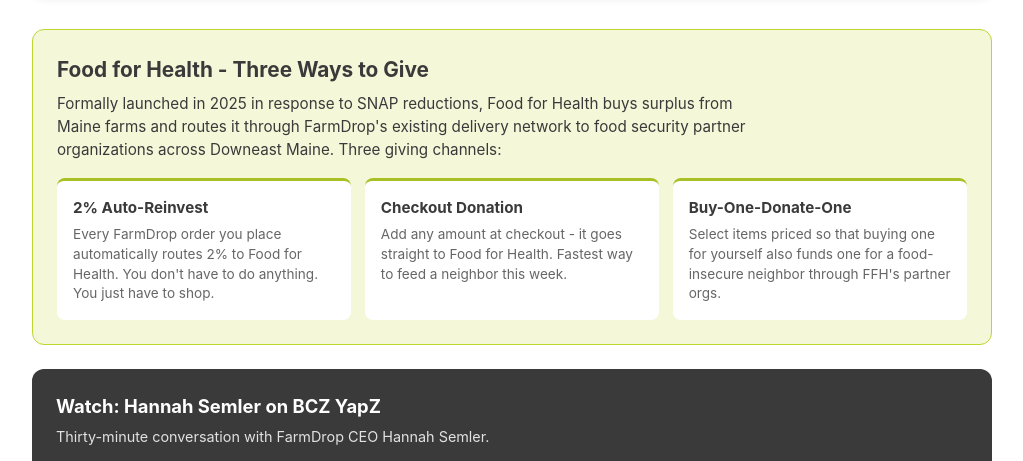
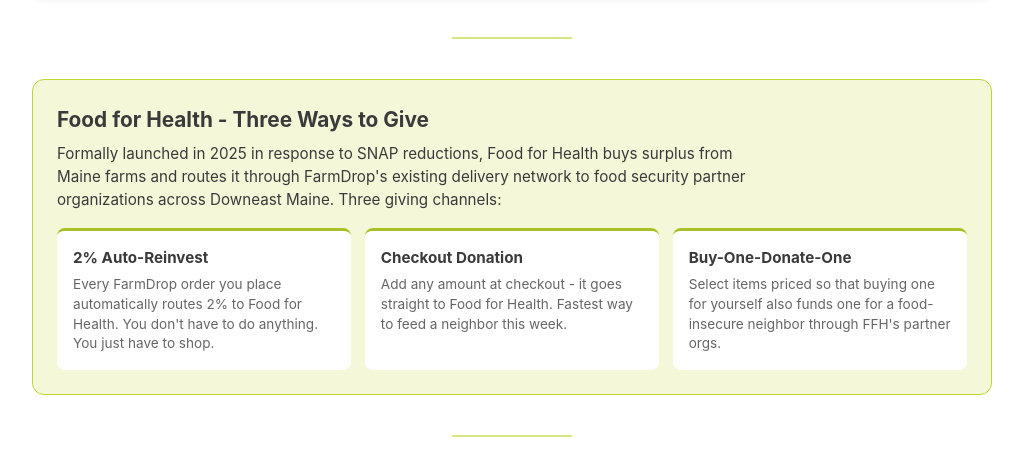
Before and after one commit to bettercallzaal/farmdrop, a website: page embed.html in a window 1280 px wide. Shown: the part 331-792 px from the top of the page, without its empty margins (128-1151 px from the left). Drawn offline with Linux system fonts and the light colour scheme; no server answers.

Commit message:
feat: add dividers between Event / FFH / Interview sections in embed (#18)

```diff
--- a/embed.html
+++ b/embed.html
@@ -192,6 +192,13 @@
       color: var(--dark);
       align-self: flex-start;
     }
+    .section-divider {
+      border: none;
+      border-top: 2px solid var(--accent);
+      opacity: 0.6;
+      margin: 2.5rem auto;
+      max-width: 120px;
+    }
     .footer-note {
       text-align: center;
       font-size: 0.8rem;
@@ -245,6 +252,8 @@
       </div>
     </article>
 
+    <hr class="section-divider">
+
     <section class="ffh-block">
       <h2 data-field="ffh.title">Food for Health - Three Ways to Give</h2>
       <p data-field="ffh.intro">Formally launched in 2025 in response to SNAP reductions, Food for Health buys surplus from Maine farms and routes it through FarmDrop's existing delivery network to food security partner organizations across Downeast Maine. Three giving channels:</p>
@@ -263,6 +272,8 @@
         </div>
       </div>
     </section>
+
+    <hr class="section-divider">
 
     <div class="interview-block">
       <div>
```
